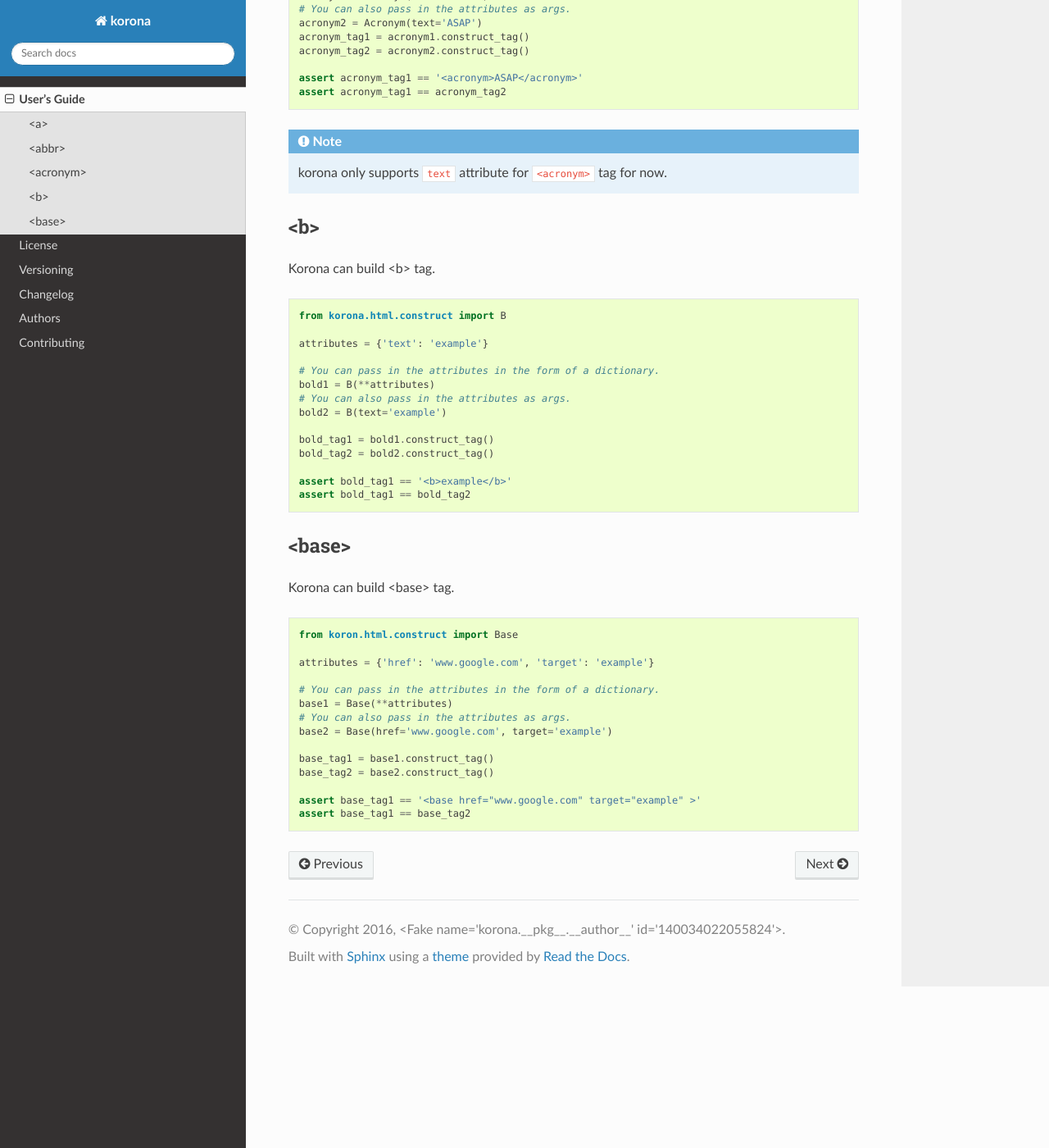
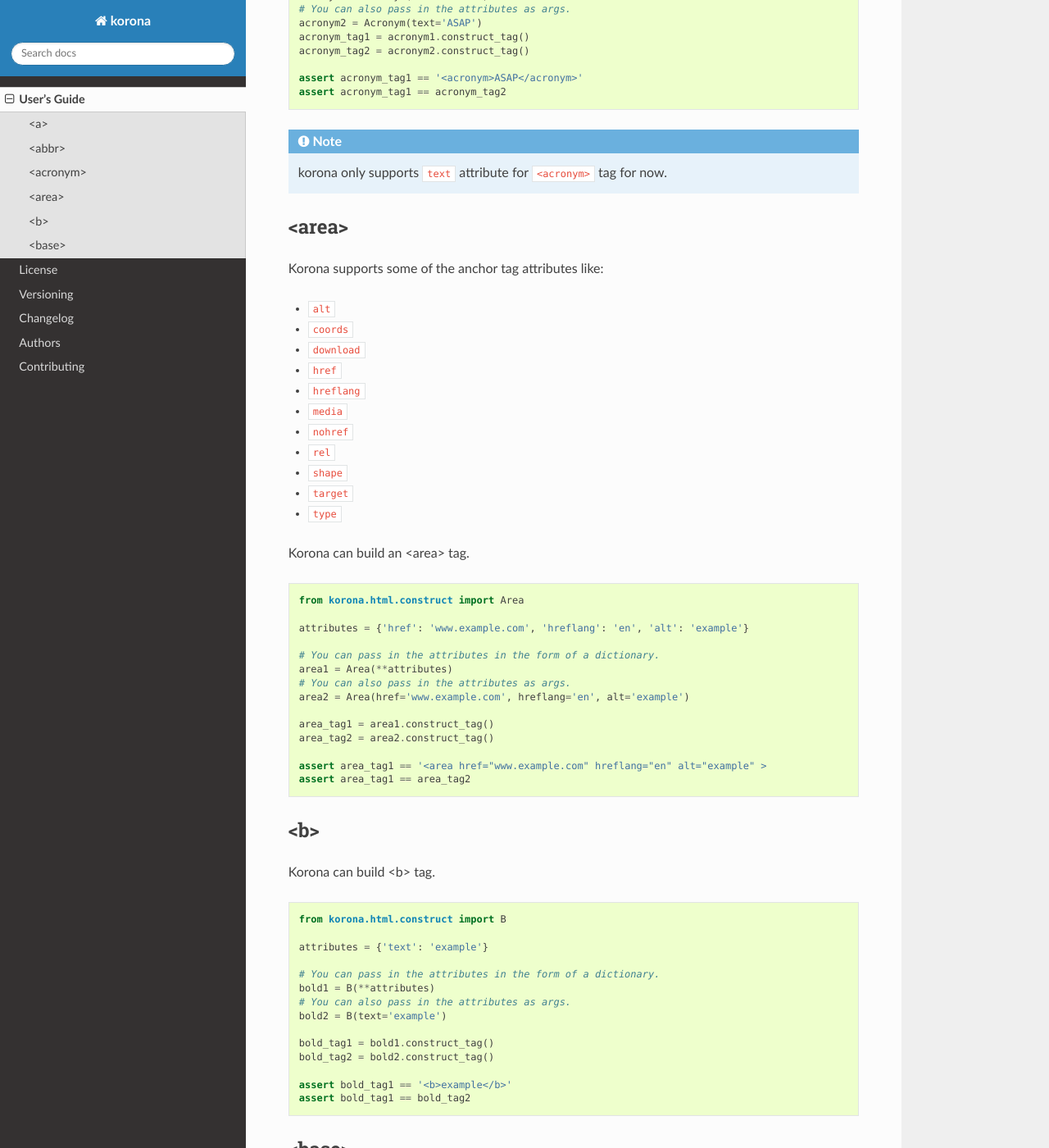
Before and after one commit to bharadwajyarlagadda/korona, a Sphinx documentation site: the page built from docs/guide.rst, in a window 1280 px wide and 1400 px high, scrolled down 1689 px. Shown: the whole window at 82% size. Built offline with Sphinx 7.4.7 and the Read the Docs theme 2.0.0, drawn with Linux system fonts in a browser that asks for light colours; the version number could not be read and is left out.

Commit message:
Added documentation for constructing <area> tag with the respective attributes

```diff
--- a/docs/guide.rst
+++ b/docs/guide.rst
@@ -90,6 +90,42 @@
 
 .. note:: korona only supports ``text`` attribute for ``<acronym>`` tag for now.
 
+<area>
+------
+
+Korona supports some of the anchor tag attributes like:
+
+- ``alt``
+- ``coords``
+- ``download``
+- ``href``
+- ``hreflang``
+- ``media``
+- ``nohref``
+- ``rel``
+- ``shape``
+- ``target``
+- ``type``
+
+Korona can build an <area> tag.
+
+.. code-block:: python
+
+    from korona.html.construct import Area
+
+    attributes = {'href': 'www.example.com', 'hreflang': 'en', 'alt': 'example'}
+
+    # You can pass in the attributes in the form of a dictionary.
+    area1 = Area(**attributes)
+    # You can also pass in the attributes as args.
+    area2 = Area(href='www.example.com', hreflang='en', alt='example')
+
+    area_tag1 = area1.construct_tag()
+    area_tag2 = area2.construct_tag()
+
+    assert area_tag1 == '<area href="www.example.com" hreflang="en" alt="example" >
+    assert area_tag1 == area_tag2
+
 <b>
 ---
 
```
